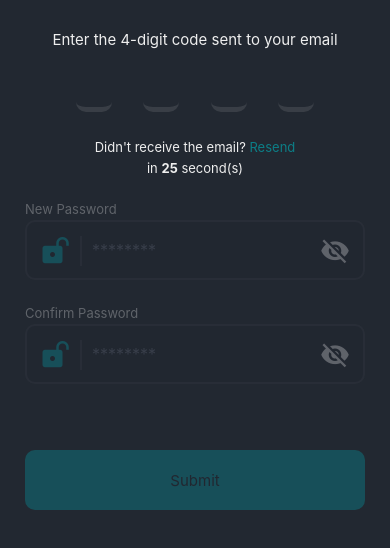
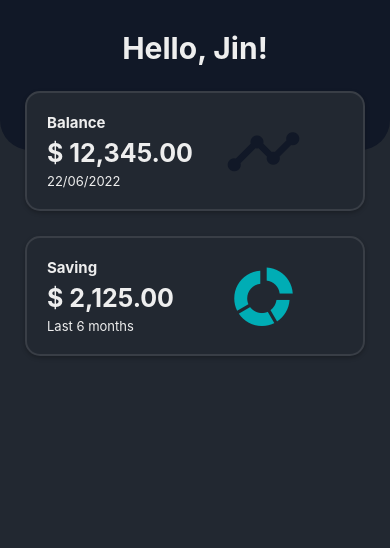
Before and after one commit to canadaprogrammer/rn-login-system, a React Native app: screen / in a window 390 px wide. Shown: the top 548 px of the page. Built offline with nearby package versions, Linux system fonts and the light colour scheme.

Commit message:
dashboard screen

```diff
--- a/App.js
+++ b/App.js
@@ -1,11 +1,11 @@
 import { StatusBar } from 'expo-status-bar';
-import ResetPassword from './screens/ResetPassword';
+import Dashboard from './screens/Dashboard';
 
 export default function App() {
   return (
     <>
       <StatusBar style='light' />
-      <ResetPassword />
+      <Dashboard />
     </>
   );
 }
--- /dev/null
+++ b/components/Cards/InfoCard.js
@@ -0,0 +1,51 @@
+import React from 'react';
+import styled from 'styled-components/native';
+import { ScreenHeight } from '../shared';
+import { colors } from '../colors';
+import RegularText from '../Texts/RegularText';
+import SmallText from '../Texts/SmallText';
+import { MaterialCommunityIcons } from '@expo/vector-icons';
+
+const { primary, secondary, black, accent } = colors;
+const CardView = styled.View`
+  flex-direction: row;
+  height: ${ScreenHeight * 0.2}px;
+  background-color: ${primary};
+  border-width: 2px;
+  border-color: ${secondary};
+  padding: 20px;
+  border-radius: 15px;
+  elevation: 5;
+  shadow-color: ${black};
+  shadow-offset: 0px 2px;
+  shadow-opacity: 0.25;
+  shadow-radius: 4px;
+`;
+
+const CardSection = styled.View`
+  justify-content: space-between;
+  align-items: flex-start;
+`;
+
+const InfoCard = ({ icon, title, value, date, color, ...props }) => {
+  return (
+    <CardView style={{ ...props?.style }}>
+      <CardSection style={{ width: '60%' }}>
+        <RegularText style={{ fontWeight: 'bold' }}>{title}</RegularText>
+        <RegularText style={{ fontWeight: 'bold', fontSize: 25 }}>
+          $ {value}
+        </RegularText>
+        <SmallText>{date}</SmallText>
+      </CardSection>
+      <CardSection style={{ width: '40%' }}>
+        <MaterialCommunityIcons
+          name={icon}
+          size={ScreenHeight * 0.13}
+          color={color ? color : accent}
+        />
+      </CardSection>
+    </CardView>
+  );
+};
+
+export default InfoCard;
--- /dev/null
+++ b/screens/Dashboard.js
@@ -0,0 +1,47 @@
+import React from 'react';
+import MainContainer from '../components/Containers/MainContainer';
+import { colors } from '../components/colors';
+import styled from 'styled-components/native';
+import { ScreenHeight } from '../components/shared';
+import BigText from '../components/Texts/BigText';
+import InfoCard from '../components/Cards/InfoCard';
+
+const { darkGray, accent } = colors;
+
+const TopBg = styled.View`
+  background-color: ${darkGray};
+  width: 100%;
+  height: ${ScreenHeight * 0.3}px;
+  border-radius: 30px;
+  position: absolute;
+  top: -30px;
+`;
+
+const Dashboard = () => {
+  return (
+    <MainContainer style={{ paddingTop: 0, paddingLeft: 0, paddingRight: 0 }}>
+      <TopBg />
+      <MainContainer style={{ backgroundColor: 'transparent' }}>
+        <BigText style={{ marginBottom: 25, fontWeight: 'bold' }}>
+          Hello, Jin!
+        </BigText>
+        <InfoCard
+          icon='chart-timeline-variant'
+          title='Balance'
+          value='12,345.00'
+          date='22/06/2022'
+          color={darkGray}
+          style={{ marginBottom: 25 }}
+        />
+        <InfoCard
+          icon='chart-arc'
+          title='Saving'
+          value='2,125.00'
+          date='Last 6 months'
+        />
+      </MainContainer>
+    </MainContainer>
+  );
+};
+
+export default Dashboard;
```
Also changed, not shown: 1 other file (tests, documents, lock files or other folders).
